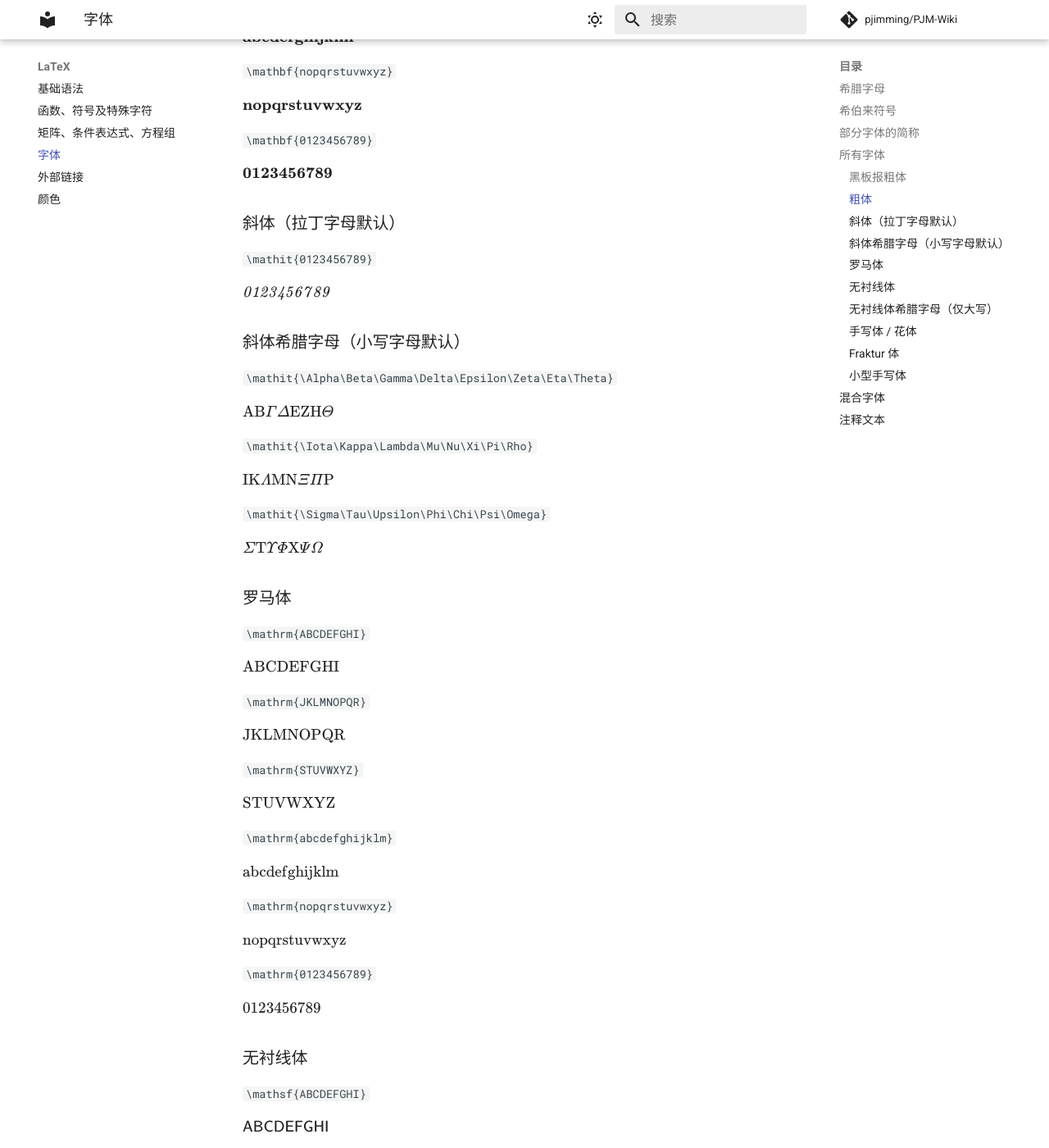
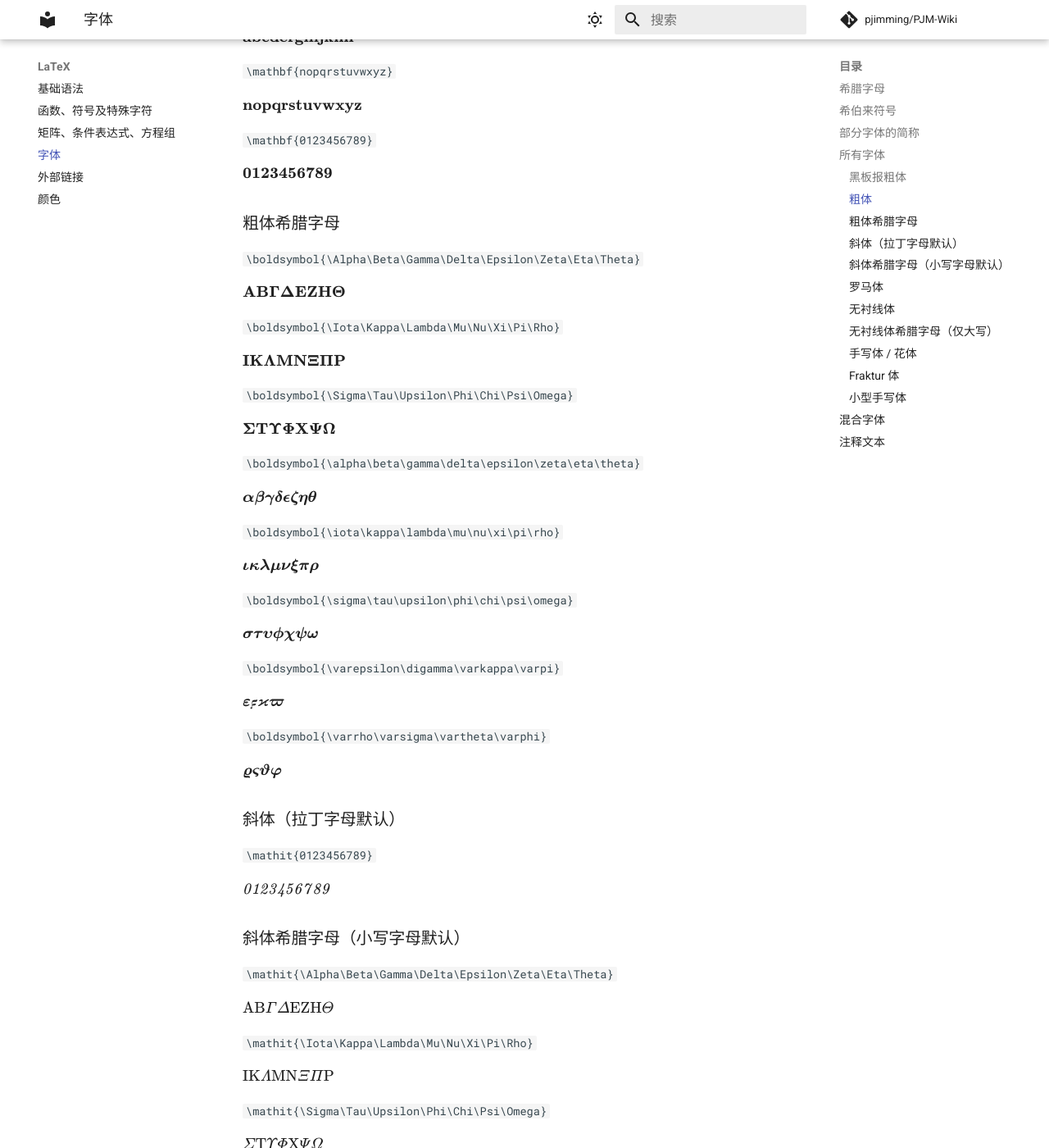
Before and after one commit to pjimming/PJM-Wiki, an MkDocs documentation site: the page built from docs/latex/font.md, in a window 1280 px wide and 1400 px high, scrolled down 2325 px. Shown: the whole window at 82% size. Built offline with MkDocs 1.6.1 and Material for MkDocs 9.7.7, drawn with Linux system fonts in a browser that asks for light colours; comment, search, counter and statistics services are not loaded.

Commit message:
latex font

```diff
--- a/docs/js/mathjax.js
+++ b/docs/js/mathjax.js
@@ -19,3 +19,8 @@ window.MathJax = {
     loader: { load: ['[tex]/color'] },
     tex: { packages: { '[+]': ['color'] } }
 };
+
+window.MathJax = {
+    loader: { load: ['[tex]/boldsymbol'] },
+    tex: { packages: { '[+]': ['boldsymbol'] } }
+};
--- a/docs/latex/font.md
+++ b/docs/latex/font.md
@@ -100,6 +100,39 @@ ${\displaystyle \mathbf {nopqrstuvwxyz} }$
 
 ${\displaystyle \mathbf {0123456789} }$
 
+### 粗体希腊字母
+
+`\boldsymbol{\Alpha\Beta\Gamma\Delta\Epsilon\Zeta\Eta\Theta}`
+
+${\displaystyle {\boldsymbol {\mathrm {A} \mathrm {B} \Gamma \Delta \mathrm {E} \mathrm {Z} \mathrm {H} \Theta }}}$
+
+`\boldsymbol{\Iota\Kappa\Lambda\Mu\Nu\Xi\Pi\Rho}`
+
+${\displaystyle {\boldsymbol {\mathrm {I} \mathrm {K} \Lambda \mathrm {M} \mathrm {N} \Xi \Pi \mathrm {P} }}}$
+
+`\boldsymbol{\Sigma\Tau\Upsilon\Phi\Chi\Psi\Omega}`
+
+${\displaystyle {\boldsymbol {\Sigma \mathrm {T} \Upsilon \Phi \mathrm {X} \Psi \Omega }}}$
+
+`\boldsymbol{\alpha\beta\gamma\delta\epsilon\zeta\eta\theta}`
+
+${\displaystyle {\boldsymbol {\alpha \beta \gamma \delta \epsilon \zeta \eta \theta}}}$
+
+`\boldsymbol{\iota\kappa\lambda\mu\nu\xi\pi\rho}`
+
+${\displaystyle {\boldsymbol {\iota \kappa \lambda \mu \nu \xi \pi \rho}}}$
+
+`\boldsymbol{\sigma\tau\upsilon\phi\chi\psi\omega}`
+
+${\displaystyle {\boldsymbol {\sigma \tau \upsilon \phi \chi \psi \omega}}}$
+
+`\boldsymbol{\varepsilon\digamma\varkappa\varpi}`
+
+${\displaystyle {\boldsymbol {\varepsilon \digamma \varkappa \varpi}}}$
+
+`\boldsymbol{\varrho\varsigma\vartheta\varphi}`
+
+${\displaystyle {\boldsymbol {\varrho \varsigma \vartheta \varphi}}}$
 
 ### 斜体（拉丁字母默认）
 
```
